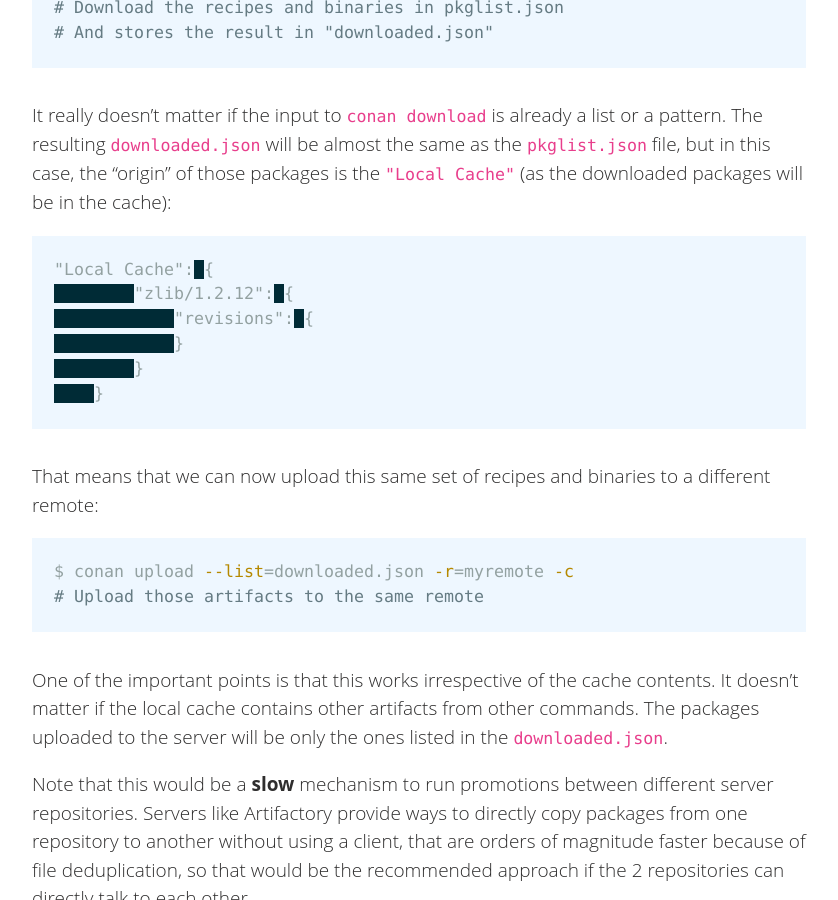
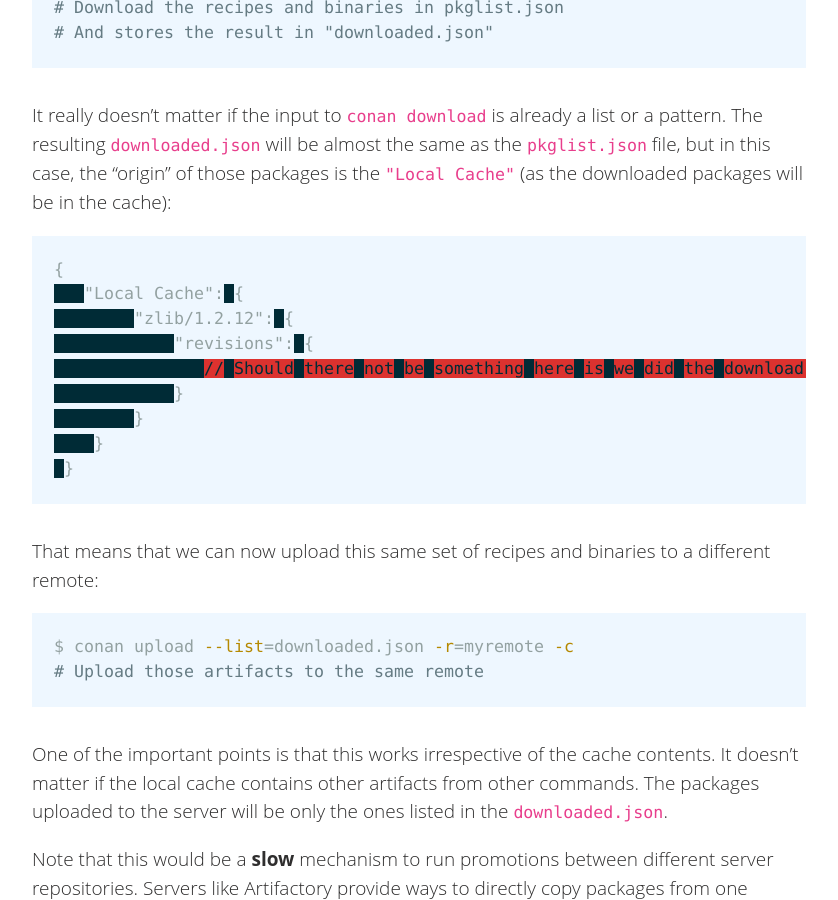
Before and after one commit to conan-io/conan-io.github.io, a Jekyll site: the page built from _posts/2023-06-28-Conan-bulk-package-operations.markdown, in a window 1280 px wide and 900 px high, scrolled down 3134 px. Shown: the whole window, without its empty margins (20-858 px from the left). Built offline with Jekyll 4.4.1, drawn with Linux system fonts in a browser that asks for light colours; comment, search, counter and statistics services are not loaded.

Commit message:
Update _posts/2023-06-28-Conan-bulk-package-operations.markdown
Co-authored-by: Chris Mc <christopherm@jfrog.com>

````diff
--- a/_posts/2023-06-28-Conan-bulk-package-operations.markdown
+++ b/_posts/2023-06-28-Conan-bulk-package-operations.markdown
@@ -102,12 +102,15 @@ will be almost the same as the ``pkglist.json`` file, but in this case, the "ori
 
 
 ```json
-"Local Cache": {
+{
+   "Local Cache": {
         "zlib/1.2.12": {
             "revisions": {
+               // Should there not be something here is we did the download?
             }
         }
     }
+ }
 ```
 
 That means that we can now upload this same set of recipes and binaries to a different remote:
````
